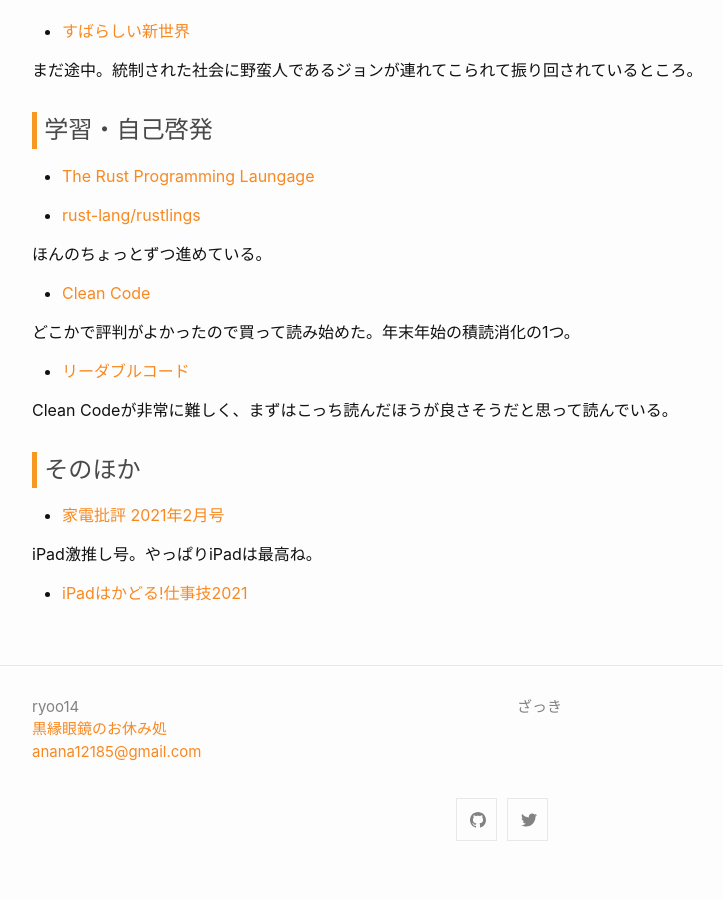
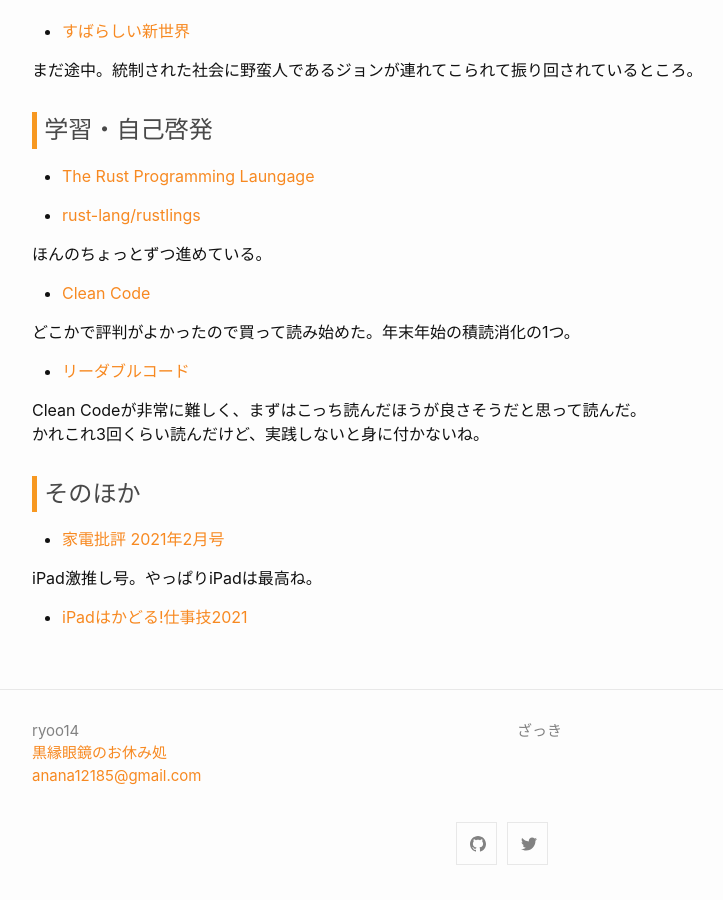
Before and after one commit to ryoo14/blog_ryoo_cc, a Jekyll site: the page built from 2021-01-31-montyly_contents.md, in a window 1280 px wide and 900 px high, scrolled down 758 px. Shown: the whole window, without its empty margins (138-861 px from the left). Built offline with Jekyll 4.4.1, drawn with Linux system fonts in a browser that asks for light colours; before the commit the page ends 1634 px from its top, so only the background shows below that.

Commit message:
20210123

```diff
--- a/2021-01-31-montyly_contents.md
+++ b/2021-01-31-montyly_contents.md
@@ -48,7 +48,8 @@ categories: monthly_contents
 
 - [リーダブルコード](https://amzn.to/38qPyvO)
 
-Clean Codeが非常に難しく、まずはこっち読んだほうが良さそうだと思って読んでいる。
+Clean Codeが非常に難しく、まずはこっち読んだほうが良さそうだと思って読んだ。
+かれこれ3回くらい読んだけど、実践しないと身に付かないね。
 
 
 ## そのほか
```
